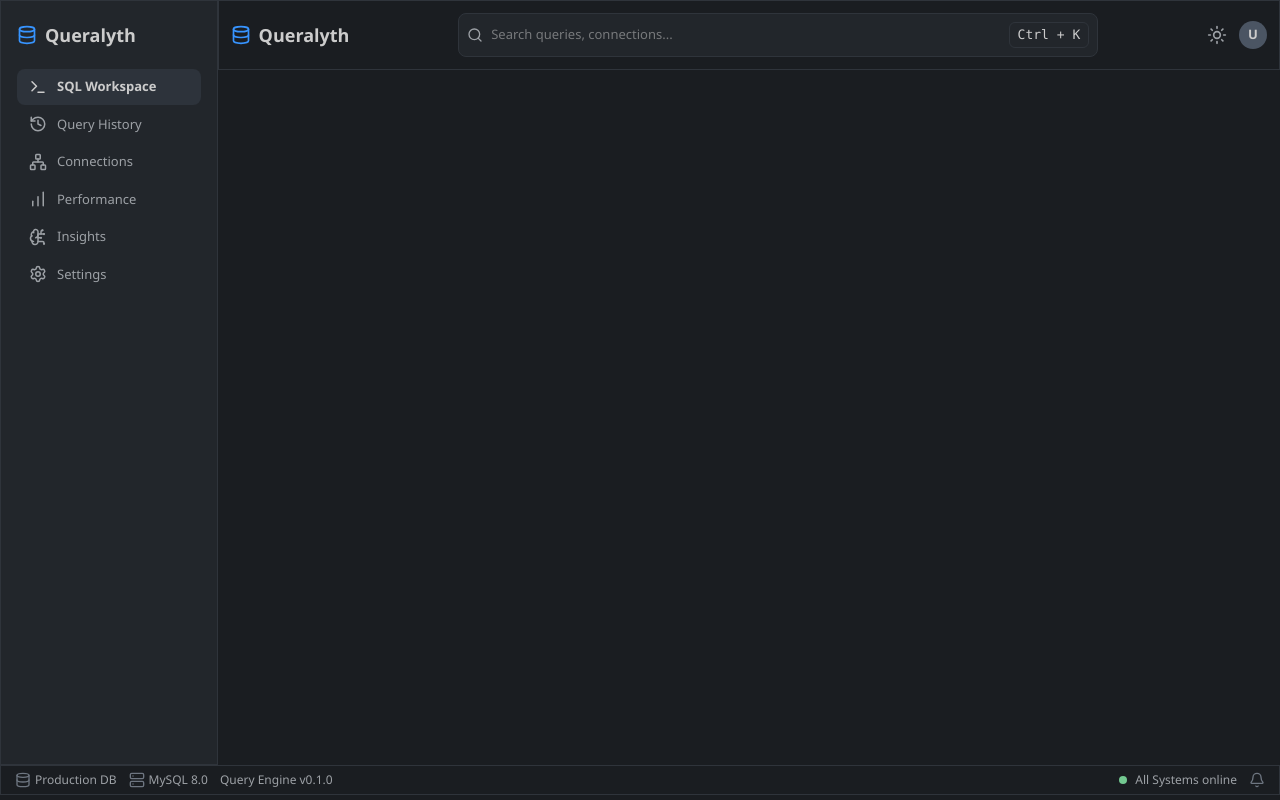
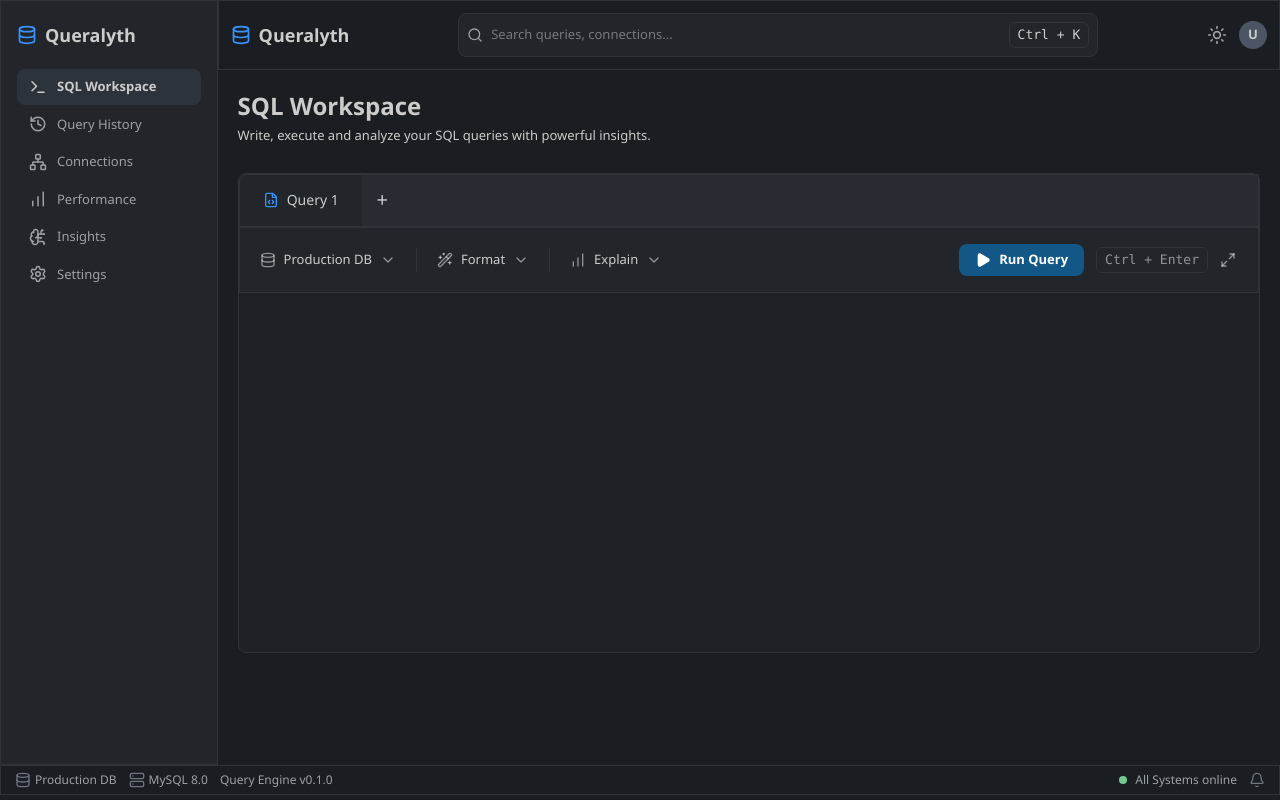
Before and after one commit to abdulrehman1111-de/Queralyth, a React (Vite) app in the folder apps/frontend/: page / in a window 1280 px wide. Built offline with nearby package versions, Linux system fonts and the light colour scheme.

Commit message:
move on with the second version

```diff
--- /dev/null
+++ b/apps/frontend/src/components/SQLWorkspace Components/EditorTabs.jsx
@@ -0,0 +1,16 @@
+import React from 'react'
+import { FileCode } from 'lucide-react'
+
+const EditorTabs = () => {
+  return (
+    <div className="bg-ql-head w-full h-[11%] flex items-center border border-ql-line rounded-tl-lg">
+        <div className="w-[12%] h-full bg-ql-panel rounded-tl-lg flex gap-2 justify-center items-center">
+          <FileCode className="w-4 h-4 text-ql-blue" />
+          <p className="text-sm">Query 1</p>
+        </div>
+        <button className='hover:bg-white/3 w-[4%] h-full'><p className="text-xl">+</p></button>
+      </div>
+  )
+}
+
+export default EditorTabs
--- /dev/null
+++ b/apps/frontend/src/components/SQLWorkspace Components/EditorToolbar.jsx
@@ -0,0 +1,34 @@
+import React from 'react'
+import {Database, Wand2, BarChart, Play, Maximize2 } from "lucide-react";
+import QueryButtons from "./QueryButtons";
+
+const EditorToolbar = () => {
+  return (
+    <div className="bg-ql-panel w-full border border-ql-line h-[14%] flex items-center justify-between">
+
+        <div className="flex gap-5 items-center p-3 px-5 h-full">
+          <QueryButtons icon={Database} content={"Production DB"} />
+          <div className="h-6 w-px shrink-0 bg-ql-line" />
+          <QueryButtons icon={Wand2} content={"Format"} />
+          <div className="h-6 w-px shrink-0 bg-ql-line" />
+          <QueryButtons icon={BarChart} content={"Explain"} />
+        </div>
+
+        <div className="flex gap-3 items-center p-3 px-5.5 h-full">
+            <button className="flex justify-center items-center gap-2 bg-ql-button/80 hover:bg-ql-button py-1.5 px-4 rounded-lg">
+              <Play className="w-4 h-4 fill-current text-white" />
+              <p className="font-semibold text-white">Run Query</p>
+            </button>
+
+            <kbd className="text-nowrap border border-ql-line rounded-md px-2 py-0.5 text-white/50">
+            Ctrl + Enter
+            </kbd>
+
+            <Maximize2 className="w-4 h-4 hover:text-white text-white/50" />
+        </div>
+
+      </div>
+  )
+}
+
+export default EditorToolbar
--- /dev/null
+++ b/apps/frontend/src/components/SQLWorkspace Components/EditorWindow.jsx
@@ -0,0 +1,15 @@
+import React from "react";
+import EditorTabs from "./EditorTabs";
+import EditorToolbar from "./EditorToolbar";
+
+const EditorWindow = () => {
+  return (
+    <div className="w-full h-[60vh] bg-ql-code rounded-lg border border-ql-line">
+      <EditorTabs/>
+      <EditorToolbar/>
+
+    </div>
+  );
+};
+
+export default EditorWindow;
--- /dev/null
+++ b/apps/frontend/src/components/SQLWorkspace Components/QueryButtons.jsx
@@ -0,0 +1,14 @@
+import React from "react";
+import { ChevronDown } from "lucide-react";
+
+const QueryButtons = ({icon: Icon, content}) => {
+  return (
+    <div className="flex gap-2 items-center">
+      <Icon className="w-4 h-4 text-white/50" />
+      <p>{content}</p>
+      <ChevronDown className="w-4 h-4 text-white/50" />
+    </div>
+  );
+};
+
+export default QueryButtons;
--- a/apps/frontend/src/pages/SQLWorkspace.jsx
+++ b/apps/frontend/src/pages/SQLWorkspace.jsx
@@ -1,13 +1,27 @@
-import React from 'react'
-import TitleBar from '../components/TitleBar'
-
+import React from "react";
+import TitleBar from "../components/TitleBar";
+import EditorWindow from "../components/SQLWorkspace Components/EditorWindow";
 
 const SQLWorkspace = () => {
   return (
-    <div className='w-full min-h-[95.6vh]'>
-      <TitleBar/>
+    <div className="w-full min-h-[95.6vh]">
+      <TitleBar />
+
+      <div className="lg:p-5 flex flex-col gap-7">
+        <div className="flex flex-col gap-1">
+          <p className="text-2xl font-semibold">SQL Workspace</p>
+          <p className="text-md">
+            Write, execute and analyze your SQL queries with powerful insights.
+          </p>
+        </div>
+
+        <div className="flex items-center">
+          <EditorWindow/>
+        </div>
+
+      </div>
     </div>
-  )
-}
+  );
+};
 
-export default SQLWorkspace
+export default SQLWorkspace;
```
